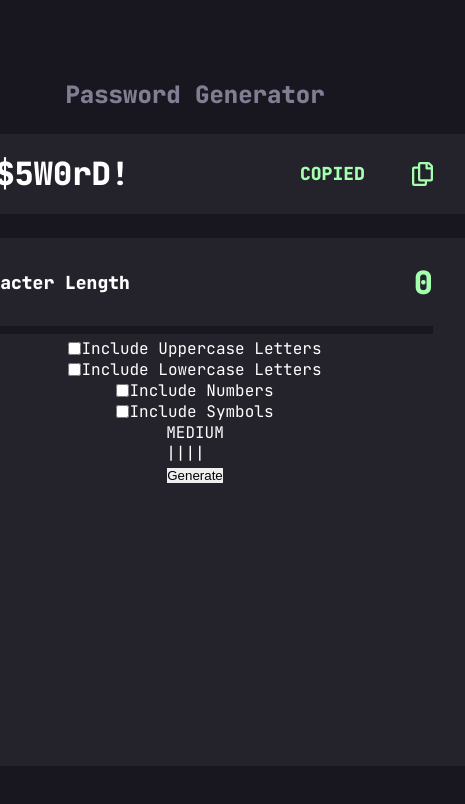
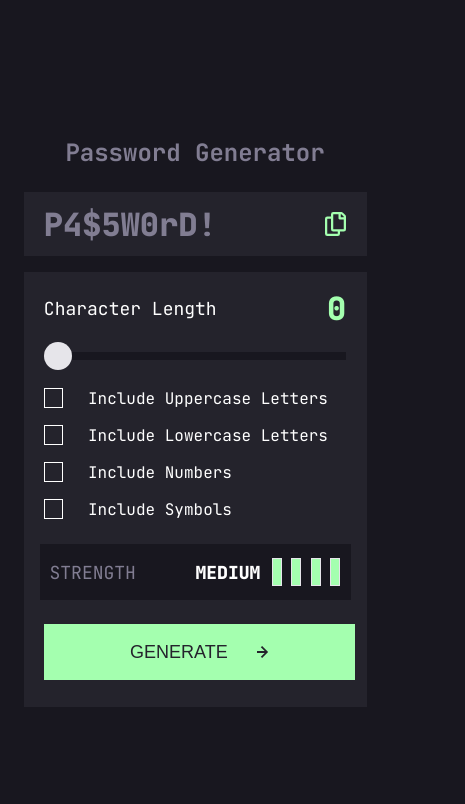
Before and after one commit to Godinhoweverson/password-generator-app, a plain HTML site: page index.html in a window 390 px wide. Shown: the whole page, 465 px wide, since content can reach past the window. Drawn offline with Linux system fonts and the light colour scheme.

Commit message:
Added media query for mobile size

```diff
--- a/assets/css/style.css
+++ b/assets/css/style.css
@@ -13,7 +13,7 @@
 h1{
     font-size: 24px;
     color: #817D92;
-    font-weight: 800;
+
     line-height: 31px;
 }
 
@@ -37,10 +37,11 @@ main{
 }
 
 .title{
+    font-weight: 800;
     margin-bottom: 24px;
 }
 
-#Password-display{
+#password-display{
     width: 100%;
     height: 80px;
     border-bottom: 24px solid #18171F;
@@ -49,10 +50,11 @@ main{
 .password-input{
     justify-content:flex-start !important;
     height: 100%;
-    width: 333px;
+    width: 61.67%;
 }
 
 .password-input p{
+    color: #817D92;
     text-align: center;
     font-size: 32px;
     font-weight: 800;
@@ -60,20 +62,27 @@ main{
 .copy{
     justify-content: space-between!important;
     height: 100%;
-    width: 143px;
+    width: 26.48%;
+}
+
+.copy svg{
+    fill: #A4FFAF!important
+ }
+
+.copy svg:hover{
+   fill: #E6E5EA !important
 }
 
 .active{
     width: 65px;
     color: #A4FFAF;
     font-size: 18px;
-    font-weight: 800;
     margin: 10px;
 }
 
 #character-length{
     flex-direction: column;
-    width: 476px;
+    width: 88.15%;
     height: 76px;
     margin-top: 24px;
 }
@@ -86,7 +95,6 @@ main{
 
 .description-title p{
     font-size: 18px;
-    font-weight: 800;
 }
 
 
@@ -126,13 +134,178 @@ main{
     transition: .2s ease-in-out;
   }
 
+  input[type="range"]::-webkit-slider-thumb:hover {
+    background-color: #18151F;
+    }
+
   #checkbox-container{
-    /* align-items: flex-start !important; */
+    margin-top: 8px;
+    align-items: flex-start !important;
     flex-direction: column;
-    width: 476px;
+    width: 88.15%;
   }
 
 
 .check-box{
-    width: 315px;
+    margin-top: 20px;
+    align-items: flex-start !important;
+    width: 66.18%;
 }
+
+input[type="checkbox"] {
+    display: flex;
+    place-content: center;
+    appearance: none;
+    width: 20px;
+    height: 20px;
+    border: 1px solid white;
+  }
+
+  input[type="checkbox"]::before {
+    content: "";
+    transform: scale(0);
+    transition: 120ms transform ease-in-out;
+    background-color: #A4FFAF;
+    width: 100%;
+    height: 100%;
+    background-image: url(/assets/images/icon-check.svg);
+    background-repeat: no-repeat;
+    background-position: center;
+  }
+
+  input[type="checkbox"]:checked::before {
+    transform: scale(1);
+  }
+
+.check-box input{
+    width:  6.35%;
+    height: 20px;
+}
+.check-box p{
+    margin-left: 25px;
+    width: 85.71%;
+}
+
+#level-container{
+    margin-top: 28px;
+    width: 77.78%;
+    padding: 0 28px;
+    height: 72px;
+    background-color: #18171F;
+    justify-content: space-between !important;
+    flex-direction: row;
+}
+
+.strengh p{
+    font-size: 18px;
+    color: #817D92;
+}
+
+.level{
+    justify-content: space-between !important;
+    width: 39.52%;
+}
+
+.level-category{
+    width:52.41%;
+    font-size: 24px;
+    font-weight: 800;
+}
+
+.level-boxes{
+    margin-left: 10px;
+    width: 47.59%;
+    justify-content: space-between !important;
+}
+
+.tooWeak, .weak, .medium, .strong{
+    width: 8px;
+    height: 26px;
+    border: 1px solid #E6E5EA;
+    background-color: #A4FFAF;
+}
+
+#btn-container{
+    margin-top: 28px;
+    width: 88.15%;
+    height: 65px;
+}
+
+#btn-generate{
+    width: 100%;
+    height: 100%;
+    background-color: #A4FFAF;
+    color: #24232C;
+    font-size: 18px;
+}
+
+#btn-generate:hover{
+    background-color: #24232C;
+    color: #A4FFAF;
+    border: 1px solid #A4FFAF;
+}
+
+
+#btn-generate svg{
+    fill:#24232C
+}
+
+#btn-generate svg:hover{
+    fill: #A4FFAF;
+}
+
+@media screen and (max-width: 480px) {
+    main{
+        height: 515px;
+        width: 343px;
+    }
+
+    #password-display{
+        margin-top: 0;
+        border-bottom: 16px solid #18171F;
+        height: 64px;
+    }
+
+    .password-input{
+        height: 64px;
+    }
+
+
+    #character-length, .check-box {
+        margin-top: 16px;
+    }
+
+    .active{
+        width: 45px;
+    }
+    .check-box{
+        width: 100%;
+    }
+
+    #level-container{
+        margin-top: 24px;
+        height: 56px;
+        width: 291px;
+        padding: 0 10px;
+    }
+
+    .level{
+       width: 145px;
+    }
+
+    .level-category{
+        width: 65px;
+        font-size: 18px;
+    }
+
+    #btn-container{
+        margin-top: 24px;
+    }
+
+    #btn-generate{
+        width: 311px;
+        height: 56px;
+    }
+
+
+  }
--- a/index.html
+++ b/index.html
@@ -18,13 +18,13 @@
     <h1>Password Generator</h1>
 </div>
 <main class="flex-class">
-  <section id="Password-display" class="flex-class">
+  <section id="password-display" class="flex-class">
     <div class="password-input flex-class">
       <p>P4$5W0rD!</p>
     </div>
     <div class="copy flex-class">
-      <p class="active">COPIED</p>
-      <svg width="21" height="24" xmlns="http://www.w3.org/2000/svg"><path d="M20.341 3.091 17.909.659A2.25 2.25 0 0 0 16.319 0H8.25A2.25 2.25 0 0 0 6 2.25V4.5H2.25A2.25 2.25 0 0 0 0 6.75v15A2.25 2.25 0 0 0 2.25 24h10.5A2.25 2.25 0 0 0 15 21.75V19.5h3.75A2.25 2.25 0 0 0 21 17.25V4.682a2.25 2.25 0 0 0-.659-1.591ZM12.469 21.75H2.53a.281.281 0 0 1-.281-.281V7.03a.281.281 0 0 1 .281-.281H6v10.5a2.25 2.25 0 0 0 2.25 2.25h4.5v1.969a.282.282 0 0 1-.281.281Zm6-4.5H8.53a.281.281 0 0 1-.281-.281V2.53a.281.281 0 0 1 .281-.281H13.5v4.125c0 .621.504 1.125 1.125 1.125h4.125v9.469a.282.282 0 0 1-.281.281Zm.281-12h-3v-3h.451c.075 0 .147.03.2.082L18.667 4.6a.283.283 0 0 1 .082.199v.451Z" fill="#A4FFAF"/></svg>
+      <p class="active"></p>
+      <svg width="21" height="24" xmlns="http://www.w3.org/2000/svg"><path d="M20.341 3.091 17.909.659A2.25 2.25 0 0 0 16.319 0H8.25A2.25 2.25 0 0 0 6 2.25V4.5H2.25A2.25 2.25 0 0 0 0 6.75v15A2.25 2.25 0 0 0 2.25 24h10.5A2.25 2.25 0 0 0 15 21.75V19.5h3.75A2.25 2.25 0 0 0 21 17.25V4.682a2.25 2.25 0 0 0-.659-1.591ZM12.469 21.75H2.53a.281.281 0 0 1-.281-.281V7.03a.281.281 0 0 1 .281-.281H6v10.5a2.25 2.25 0 0 0 2.25 2.25h4.5v1.969a.282.282 0 0 1-.281.281Zm6-4.5H8.53a.281.281 0 0 1-.281-.281V2.53a.281.281 0 0 1 .281-.281H13.5v4.125c0 .621.504 1.125 1.125 1.125h4.125v9.469a.282.282 0 0 1-.281.281Zm.281-12h-3v-3h.451c.075 0 .147.03.2.082L18.667 4.6a.283.283 0 0 1 .082.199v.451Z"/></svg>
     </div>
   </section>
   <section id="character-length" class="flex-class">
@@ -55,19 +55,27 @@
       <p>Include Numbers</p>
     </div>
     <div class="check-box flex-class">
-      <input type="checkbox" name="symbols" value="symblos letters">
+      <input type="checkbox" name="symbols" value="symbols letters">
       <p>Include Symbols </p>
     </div>
   </section>
-  <section id="level-container">
-    <div class="strengh"></div>
-    <div class="level">
-      <p>MEDIUM</p>
-      <p>||||</p>
+  <section id="level-container" class="flex-class">
+    <div class="strengh">
+      <p>STRENGTH</p>
+    </div>
+    <div class="level flex-class">
+      <p class="level-category">MEDIUM</p>
+      <div class="level-boxes flex-class">
+        <div class="tooWeak"></div>
+        <div class="weak"></div>
+        <div class="medium"></div>
+        <div class="strong"></div>
+      </div>
     </div>
   </section>
   <section id="btn-container">
-    <button id="btn-generate">Generate</button>
+    <button id="btn-generate">GENERATE <svg style="margin-left: 24px;" width="12" height="12" xmlns="http://www.w3.org/2000/svg"><path d="m5.106 12 6-6-6-6-1.265 1.265 3.841 3.84H.001v1.79h7.681l-3.841 3.84z"/></svg>
+    </button>
   </section>
 </main>
 <script src="assets/js/script.js"></script>
```
